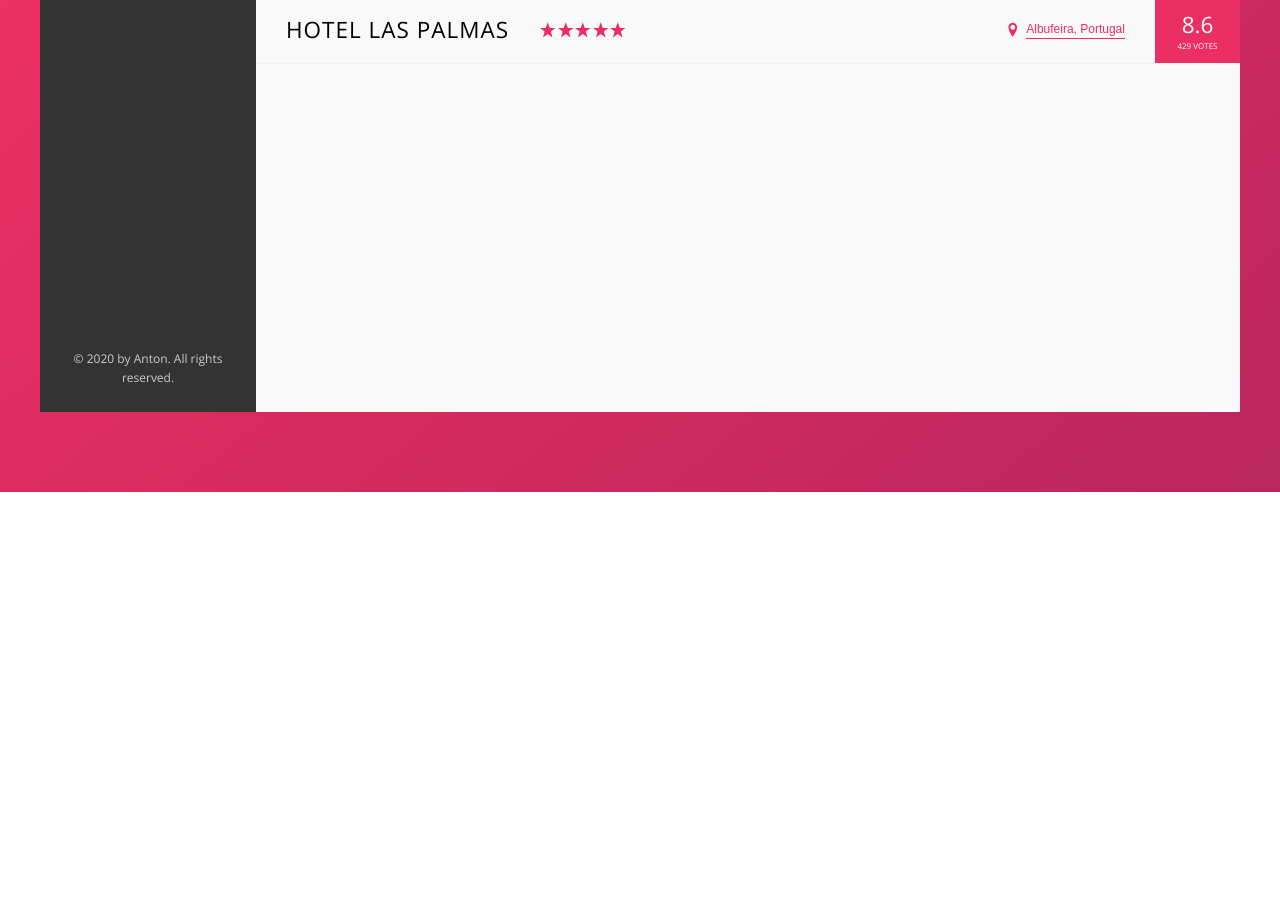
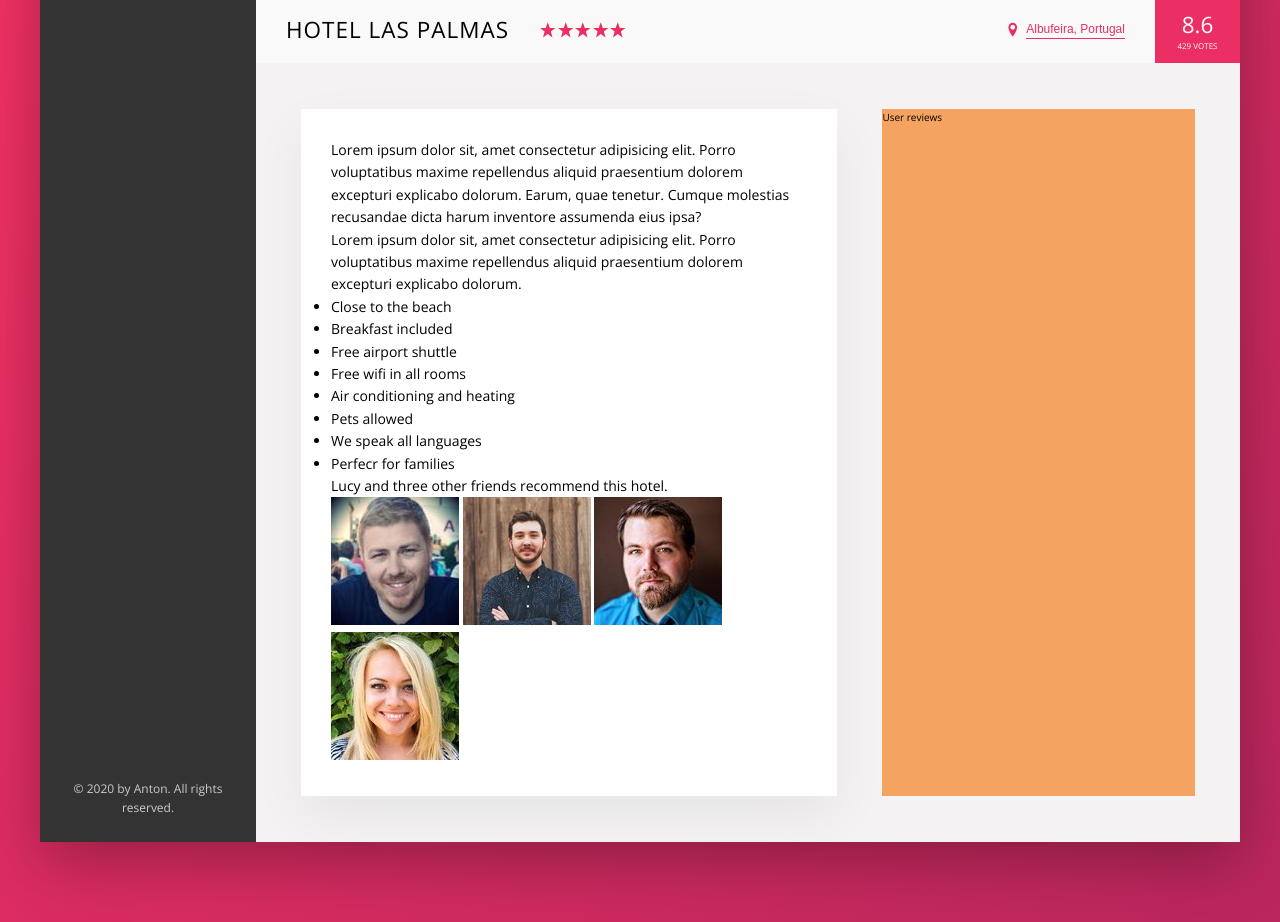
Before and after one commit to gonzoibox/booking-app, a website: page index.html in a window 1280 px wide. Shown: the part 538-1460 px from the top of the page. Before the commit the page ends 1030 px from the top, so only its background shows below. Drawn offline with nearby package versions, Linux system fonts and the light colour scheme.

Commit message:
Building the Description Section - Part 1

```diff
--- a/index.html
+++ b/index.html
@@ -135,6 +135,43 @@
               <div class="overview__rating-count">429 votes</div>
             </div>
           </div>
+          <div class="detail">
+            <div class="description">
+              <p class="paragraph">
+                Lorem ipsum dolor sit, amet consectetur adipisicing elit.
+                Porro voluptatibus maxime repellendus aliquid praesentium dolorem excepturi explicabo dolorum.
+                Earum, quae tenetur. Cumque molestias recusandae dicta harum inventore assumenda eius ipsa?
+              </p>
+              <p class="paragraph">
+                Lorem ipsum dolor sit, amet consectetur adipisicing elit.
+                Porro voluptatibus maxime repellendus aliquid praesentium dolorem excepturi explicabo dolorum.
+              </p>
+              <ul class="list">
+                <li class="list__item">Close to the beach</li>
+                <li class="list__item">Breakfast included</li>
+                <li class="list__item">Free airport shuttle</li>
+                <li class="list__item">Free wifi in all rooms</li>
+                <li class="list__item">Air conditioning and heating</li>
+                <li class="list__item">Pets allowed</li>
+                <li class="list__item">We speak all languages</li>
+                <li class="list__item">Perfecr for families</li>
+              </ul>
+              <div class="recommend">
+                <p class="recommend__count">
+                  Lucy and three other friends recommend this hotel.
+                </p>
+                <div class="recommend__friends">
+                  <img src="img/user-3.jpg" alt="friend 1" class="recommend__photo">
+                  <img src="img/user-4.jpg" alt="friend 2" class="recommend__photo">
+                  <img src="img/user-5.jpg" alt="friend 3" class="recommend__photo">
+                  <img src="img/user-6.jpg" alt="friend 4" class="recommend__photo">
+                </div>
+              </div>
+            </div>
+            <div class="user-reviews">
+              User reviews
+            </div>
+          </div>
         </main>
       </div>
     </div>
--- a/sass/_base.scss
+++ b/sass/_base.scss
@@ -29,7 +29,10 @@ Grey dark 3: #999
     --color-grey-dark-2: #777;
     --color-grey-dark-3: #999;
 
-    --shadow-dark: box-shadow: 0 2rem 6rem rgba(0, 0, 0, .3);
+    --shadow-dark: 0 2rem 6rem rgba(0, 0, 0, .3);
+    --shadow-light: 0 2rem 5rem rgba(0, 0, 0, 0.06);
+
+    --line: 1px solid var(--color-grey-light-2);
 }
 
 * {
--- a/sass/_components.scss
+++ b/sass/_components.scss
@@ -193,7 +193,7 @@
 .overview {
     display: flex;
     justify-content: space-between;
-    border-bottom: 1px solid var(--color-grey-light-2);
+    border-bottom: var(--line);
     align-items: center;
 
     &__heading {
--- a/sass/_layout.scss
+++ b/sass/_layout.scss
@@ -10,7 +10,7 @@
   font-size: 1.4rem;
   height: 7rem;
   background-color: #fff;
-  border-bottom: 1px solid var(--color-grey-light-2);
+  border-bottom: var(--line);
   display: flex;
   justify-content: space-between;
   align-items: center;
@@ -30,5 +30,25 @@
 
 .hotel-view {
   flex: 1;
-  height: 80rem;
 }
+
+.detail {
+  display: flex;
+  padding: 4.5rem;
+  background-color: var(--color-grey-light-2);
+  border-bottom: var(--line);
+}
+
+.description {
+  font-size: 1.4rem;
+  background-color: #fff;
+  box-shadow: var(--shadow-light);
+  padding: 3rem;
+  flex: 0 0 60%;
+  margin-right: 4.5rem;
+}
+
+.user-reviews {
+  background-color: sandybrown;
+  flex: 1;
+}
```
Also changed, not shown: css/style.css.
